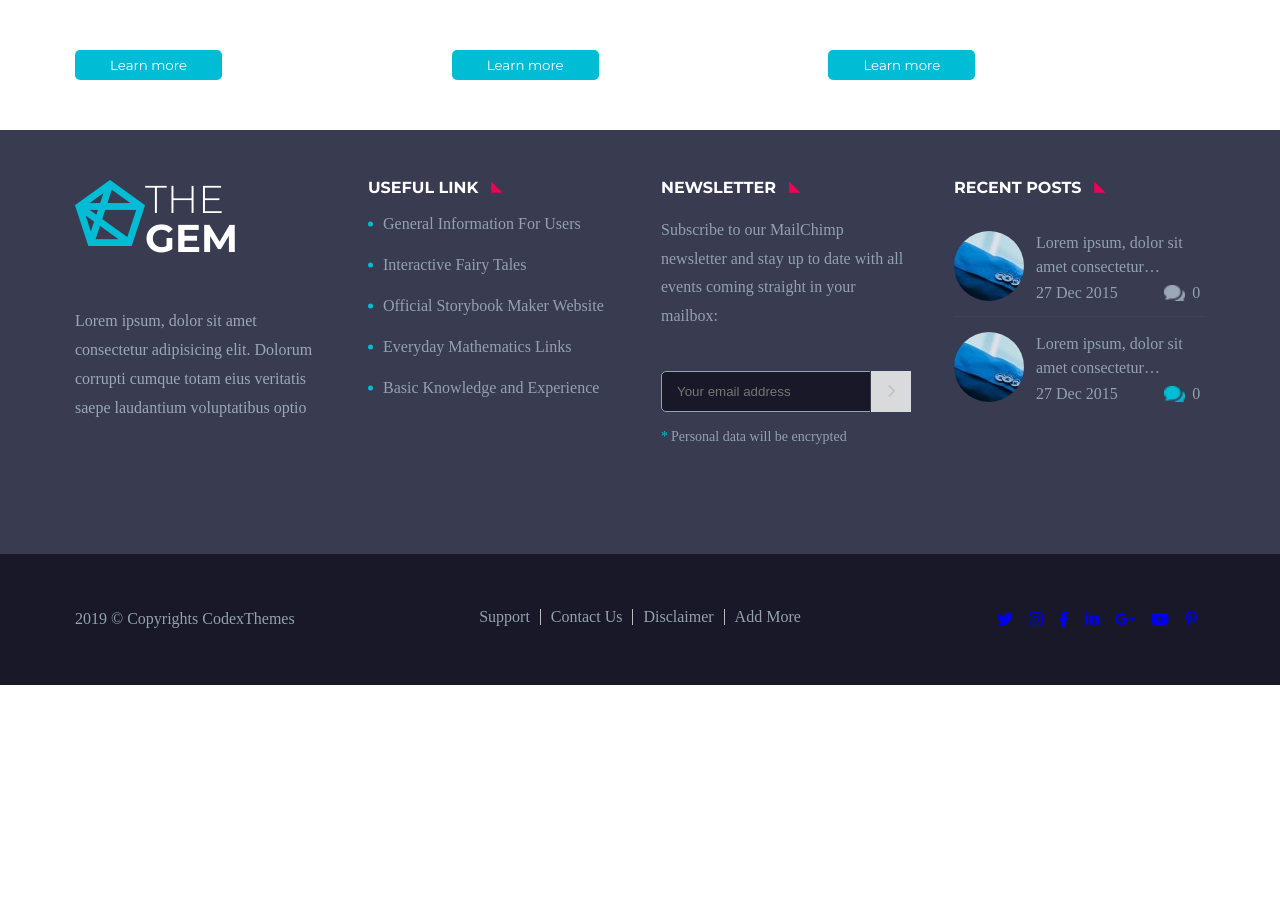
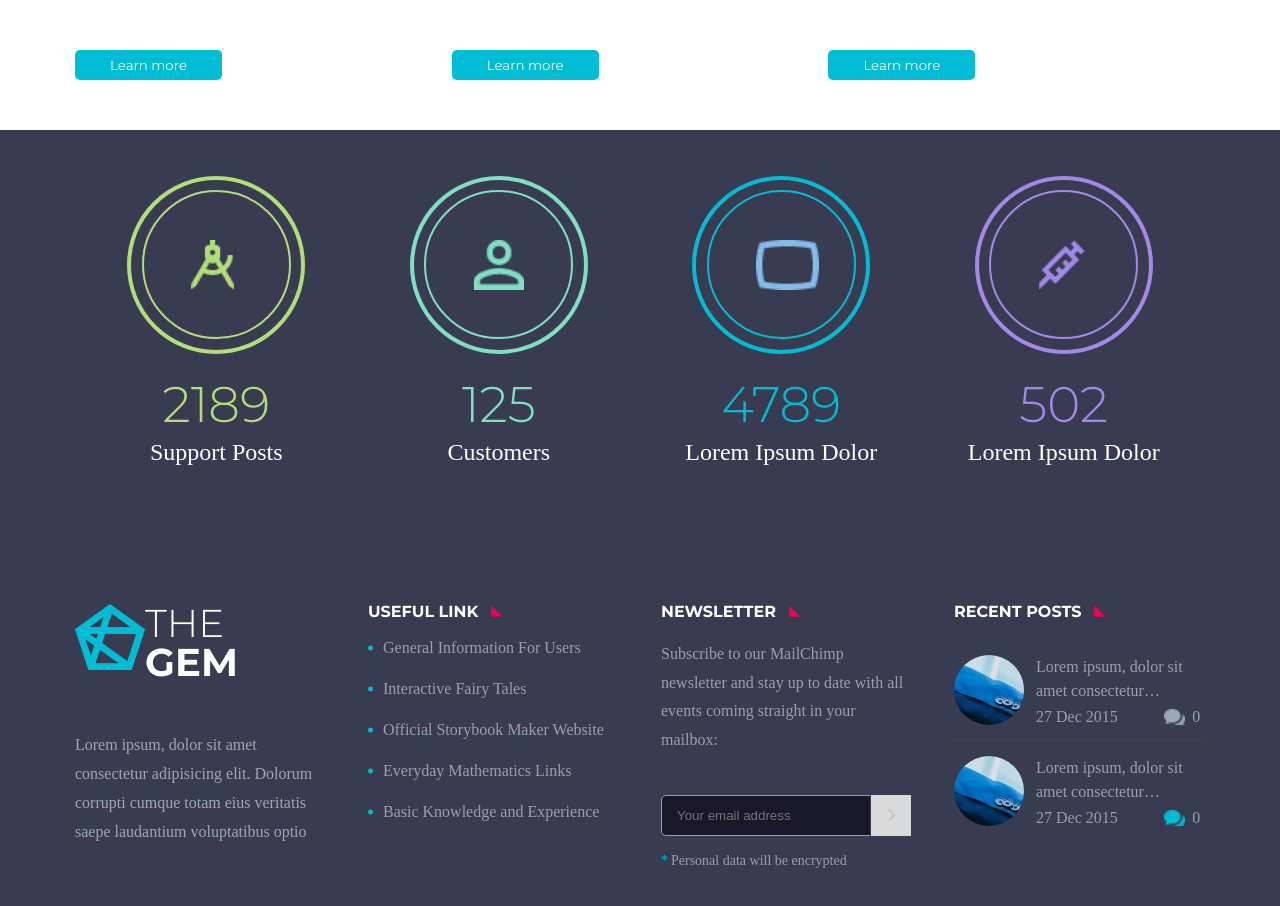
Before and after one commit to lekhanh-dev/template-vue, a Vue app: page / in a window 1280 px wide. Shown: the part 840-1746 px from the top of the page. Before the commit the page ends 1525 px from the top, so only its background shows below. Built offline with nearby package versions, Linux system fonts and the light colour scheme.

Commit message:
crate component block counter

```diff
--- /dev/null
+++ b/src/components/BlockCounter.vue
@@ -0,0 +1,86 @@
+<template>
+  <section class="counter bg-dark">
+    <div class="container">
+      <div class="counter__list-item d-flex">
+        <article
+          class="counter__item text-green-light d-flex flex-align-i-center flex-dir-column"
+        >
+          <div
+            class="counter__box d-flex flex-jus-c-center flex-align-i-center pos-relative"
+          >
+            <div class="counter__icon d-flex">
+              <img src="../assets/img/icon5.png" alt="icon" />
+            </div>
+          </div>
+          <div class="counter__number font-weight-light ff-montserrat">
+            2189
+          </div>
+          <div class="counter__title font-weight-light text-white">
+            Support Posts
+          </div>
+        </article>
+        <article
+          class="counter__item text-spring-green d-flex flex-align-i-center flex-dir-column"
+        >
+          <div
+            class="counter__box d-flex flex-jus-c-center flex-align-i-center pos-relative"
+          >
+            <div class="counter__icon d-flex">
+              <img src="../assets/img/icon6.png" alt="icon" />
+            </div>
+          </div>
+          <div class="counter__number font-weight-light ff-montserrat">
+            125
+          </div>
+          <div class="counter__title font-weight-light text-white">
+            Customers
+          </div>
+        </article>
+        <article
+          class="counter__item text-blue-light d-flex flex-align-i-center flex-dir-column"
+        >
+          <div
+            class="counter__box d-flex flex-jus-c-center flex-align-i-center pos-relative"
+          >
+            <div class="counter__icon d-flex">
+              <img src="../assets/img/icon7.png" alt="icon" />
+            </div>
+          </div>
+          <div class="counter__number font-weight-light ff-montserrat">
+            4789
+          </div>
+          <div class="counter__title font-weight-light text-white">
+            Lorem Ipsum Dolor
+          </div>
+        </article>
+        <div
+          class="counter__item text-medium-purple d-flex flex-align-i-center flex-dir-column"
+        >
+          <div
+            class="counter__box d-flex flex-jus-c-center flex-align-i-center pos-relative"
+          >
+            <div class="counter__icon d-flex">
+              <img src="../assets/img/icon8.png" alt="icon" />
+            </div>
+          </div>
+          <div class="counter__number font-weight-light ff-montserrat">
+            502
+          </div>
+          <div class="counter__title font-weight-light text-white">
+            Lorem Ipsum Dolor
+          </div>
+        </div>
+      </div>
+    </div>
+  </section>
+</template>
+
+<script>
+export default {
+  name: "block-counter",
+};
+</script>
+
+<style lang="scss" scoped>
+@import "../styles/components/BlockCounter.scss";
+</style>
--- /dev/null
+++ b/src/styles/components/BlockCounter.scss
@@ -0,0 +1,64 @@
+@import "../variable";
+@import "../mixin";
+
+.counter {
+  padding: 50px 0;
+
+  &__list-item {
+    flex-wrap: wrap;
+  }
+  &__item {
+    flex: 100%;
+    padding-bottom: 40px;
+    @include media(map-get($breakpoint, "sm")) {
+      flex: 50%;
+    }
+    @include media(map-get($breakpoint, "md")) {
+      flex: 33.33%;
+    }
+    @include media(map-get($breakpoint, "lg")) {
+      flex: 25%;
+      padding-bottom: 40px;
+    }
+  }
+
+  &__box {
+    width: 170px;
+    height: 170px;
+
+    &::after {
+      content: "";
+      width: 170px;
+      height: 170px;
+      border-radius: 50%;
+      border: 4px solid;
+      border-color: inherit;
+      position: absolute;
+    }
+
+    &::before {
+      content: "";
+      width: 145px;
+      height: 145px;
+      border-radius: 50%;
+      border: 2px solid;
+      border-color: inherit;
+      position: absolute;
+    }
+  }
+
+  &__icon {
+    width: 50px;
+    height: 50px;
+  }
+
+  &__number {
+    font-size: 50px;
+    margin: 30px 0 10px 0;
+  }
+
+  &__title {
+    font-size: 24px;
+    text-align: center;
+  }
+}
--- a/src/views/Home.vue
+++ b/src/views/Home.vue
@@ -3,6 +3,7 @@
     <comp-header />
     <slide-show />
     <comp-feature />
+    <block-counter />
     <comp-footer />
   </div>
 </template>
@@ -12,6 +13,7 @@ import CompHeader from "../components/CompHeader.vue";
 import CompFooter from "../components/CompFooter.vue";
 import SlideShow from "../components/SlideShow.vue";
 import CompFeature from "../components/CompFeature.vue";
+import BlockCounter from "../components/BlockCounter.vue";
 export default {
   name: "Home",
   components: {
@@ -19,6 +21,7 @@ export default {
     CompFooter,
     SlideShow,
     CompFeature,
+    BlockCounter,
   },
 };
 </script>
```
